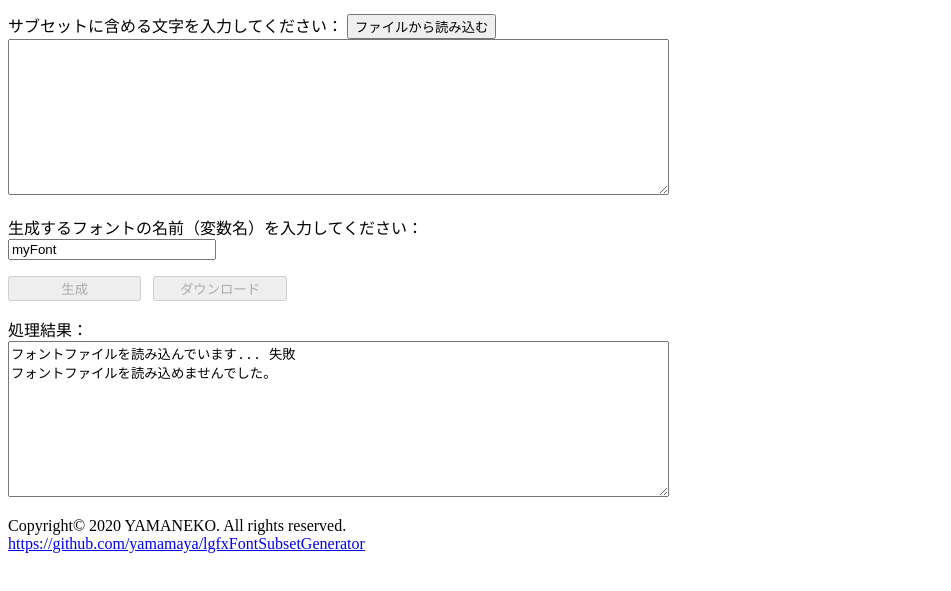
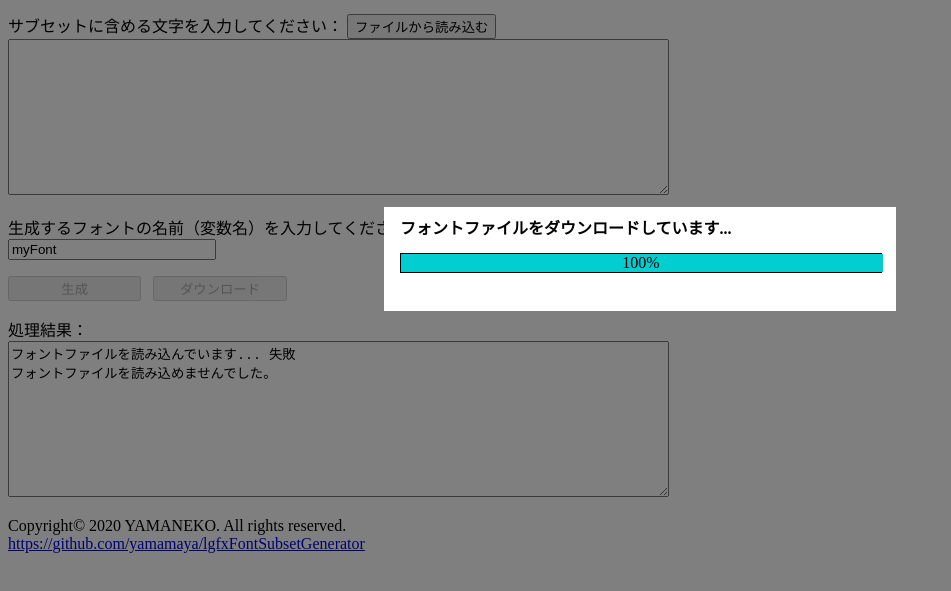
Before and after one commit to yamamaya/lgfxFontSubsetGenerator, a plain HTML site: page index.html in a window 1280 px wide. Shown: the part 141-732 px from the top of the page, without its empty margins (0-951 px from the left). Drawn offline with Linux system fonts and the light colour scheme; no server answers.

Commit message:
Add progress bar

```diff
--- a/index.html
+++ b/index.html
@@ -34,6 +34,22 @@
         <a href="https://github.com/yamamaya/lgfxFontSubsetGenerator" target="_blank">https://github.com/yamamaya/lgfxFontSubsetGenerator</a>
     </div>
 
+    <!-- 進捗表示用モーダルウィンドウ -->
+    <div id="divModalProgress" class="divModal">
+        <div class="divModalBG"></div>
+        <div id="divProgressFrame" class="divModalFrame">
+            <div class="divModalHeader">
+                <div class="divModalCaption">フォントファイルをダウンロードしています...</div><div class="divCloseModal">&nbsp;</div>
+            </div>
+            <div id="divProgressInnerFrame" class="divModalInnerFrame">
+                <div style="border:1px solid black;width:30em;">
+                    <div id="divProgressBar" style="background-color:darkturquoise;width:0%;position:absolute">&nbsp;</div>
+                    <div id="divProgressValue" style="position:relative">0%</div>
+                </div>
+            </div>
+        </div>
+    </div>
+
     <!-- 文字セット用モーダルウィンドウ -->
     <div id="divModalCharset" class="divModal">
         <div class="divModalBG"></div>
@@ -53,8 +69,8 @@
                 <div class="divModalCaption">ファイルから読み込む</div><div class="divCloseModal"><button id="btnCloseUpload">&nbsp;閉じる&nbsp;</button></div>
             </div>
             <div id="divUploadInnerFrame" class="divModalInnerFrame">
-                    サブセットに含める文字を列挙したファイルを指定してください：<br />
-                    <input type="file" id="fileUpload" style="width:35em" />
+                サブセットに含める文字を列挙したファイルを指定してください：<br />
+                <input type="file" id="fileUpload" style="width:35em" />
             </div>
         </div>
     </div>
@@ -578,7 +594,7 @@
             var charlist = generator.new_glyphs.map((a) => a.code).sort((a, b) => a - b);
             for (var i = 0; i < charlist.length; i += 8) {
                 var line = charlist.slice(i, i + 8).map((a) => "U+" + toHex(a, 4) + " \"" + String.fromCharCode(a) + "\"").join(", ");
-                lines.push( "// " + line);
+                lines.push("// " + line);
             }
 
             var text = lines.join("\n") + "\n";
@@ -596,13 +612,25 @@
             appendLog("フォントファイルを読み込んでいます... ");
             $.ajax({
                 url: font_source,
-                dataType: "text"
+                dataType: "text",
+                xhr: function () {
+                    var xhr = new window.XMLHttpRequest();
+                    xhr.addEventListener("progress", function (evt) {
+                        if (evt.lengthComputable) {
+                            var percentComplete = Math.round(100 * evt.loaded / evt.total);
+                            $("#divProgressBar").css("width", percentComplete + "%");
+                            $("#divProgressValue").text(percentComplete + "%");
+                        }
+                    }, false);
+                    return xhr;
+                }
             }).then(function (data) {
                 return new Promise((resolve, reject) => {
+                    $("#divModalProgress").fadeOut();
                     appendLog("成功", false);
                     appendLog(data.length + "バイトのフォントファイルを読み込みました。");
                     appendLog("フォントファイルを解析しています... ");
-                    setTimeout(() => resolve(data), 100);
+                    setTimeout(() => resolve(data), 500);
                 });
 
             }, function () {
--- a/style.css
+++ b/style.css
@@ -17,6 +17,10 @@ div.divModal {
     position: fixed;
     top: 0;
     width: 100%;
+}
+
+#divModalProgress {
+    display: block;
 }
 
 div.divModalBG {
@@ -43,6 +47,11 @@ div.divModalFrame {
 #divUploadFrame {
     width: 35em;
     height: 8em;
+}
+
+#divProgressFrame {
+    width: 30em;
+    height: 5em;
 }
 
 div.divModalHeader {
@@ -77,16 +86,24 @@ div.divModalInnerFrame {
     vertical-align: middle;
 }
 
+#divProgressInnerFrame {
+    width:30em;
+    height: 3em;
+    display: table-cell;
+    text-align:center;
+    vertical-align: middle;
+}
+
 table.CodeTable {
     border-collapse: collapse;
     border-spacing: 0px;
     border: 1px solid black;
 }
 
-    table.CodeTable td {
-        border: 1px solid black;
-        vertical-align: middle;
-    }
+table.CodeTable td {
+    border: 1px solid black;
+    vertical-align: middle;
+}
 
 td.char {
     width: 2em;
```
